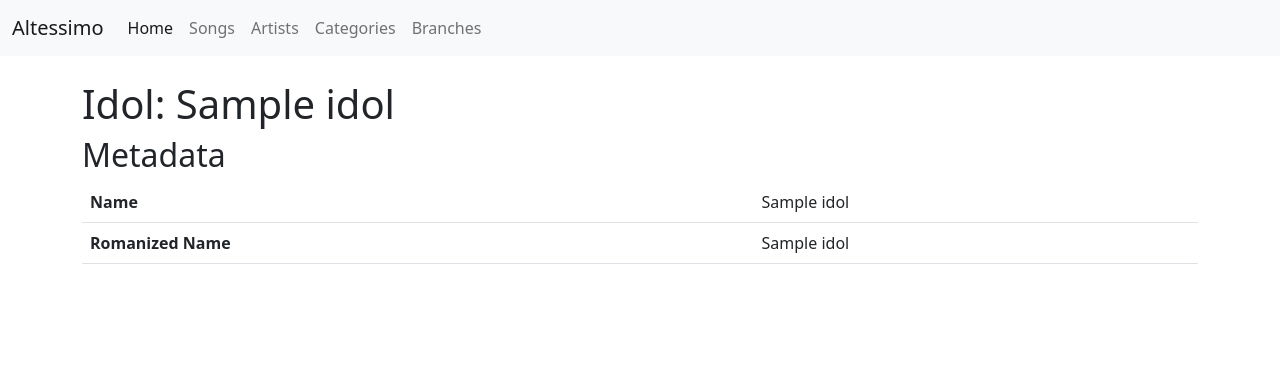
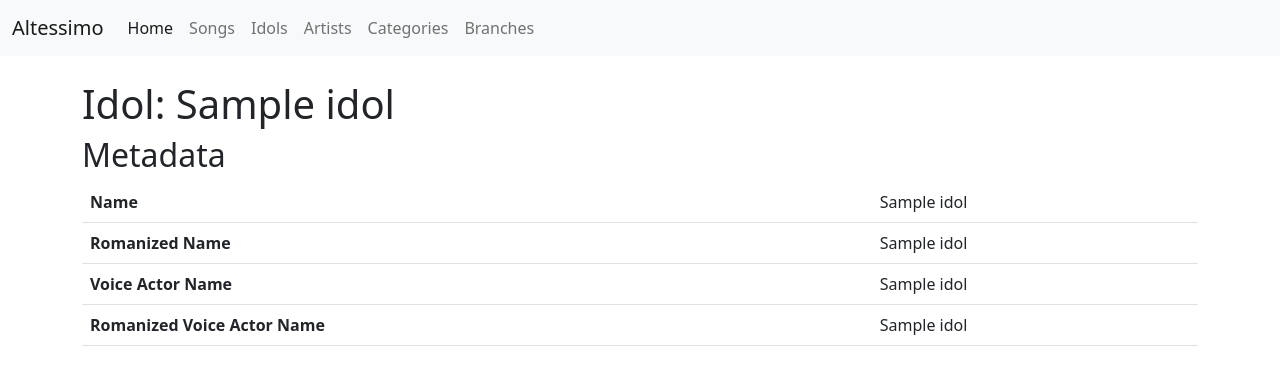
Before and after one commit to Damillora/Altessimo, a Django app: page /idols/1 in a window 1280 px wide. Shown: the top 385 px of the page. Run offline with Django 3.2, Linux system fonts and the light colour scheme; tables that the repository leaves empty hold one stand-in row (values such as "Sample post").

Commit message:
Add idol layout to frontend

```diff
--- a/idols/models.py
+++ b/idols/models.py
@@ -26,5 +26,8 @@ class Idol(models.Model):
 
     objects = IdolManager()
 
+    class Meta:
+        ordering = [ 'romanized_name','name' ]
+
     def __str__(self):
-        return self.romanized_name+" (CV: "+self.romanized_voice_actor_name+")"
+        return self.romanized_name+" "+"["+self.branch.acronym+"] "+" (CV: "+self.romanized_voice_actor_name+")"
--- a/idols/templates/idols/show.html
+++ b/idols/templates/idols/show.html
@@ -27,6 +27,26 @@
                 </td>
             </tr>
             {% endif %}
+            {% if idol.voice_actor_name %}
+            <tr>
+                <th scope="row">
+                    Voice Actor Name
+                </th>
+                <td>
+                    {{ idol.voice_actor_name }}
+                </td>
+            </tr>
+            {% endif %}
+            {% if idol.romanized_voice_actor_name %}
+            <tr>
+                <th scope="row">
+                    Romanized Voice Actor Name
+                </th>
+                <td>
+                    {{ idol.romanized_voice_actor_name }}
+                </td>
+            </tr>
+            {% endif %}
         </tbody>
     </table>
 {% endblock %}
--- a/templates/layouts/base.html
+++ b/templates/layouts/base.html
@@ -31,6 +31,9 @@
                         <a class="nav-link" href="/songs">Songs</a>
                     </li>
                     <li class="nav-item">
+                        <a class="nav-link" href="/idols">Idols</a>
+                    </li>
+                    <li class="nav-item">
                         <a class="nav-link" href="/artists">Artists</a>
                     </li>
                     <li class="nav-item">
```
